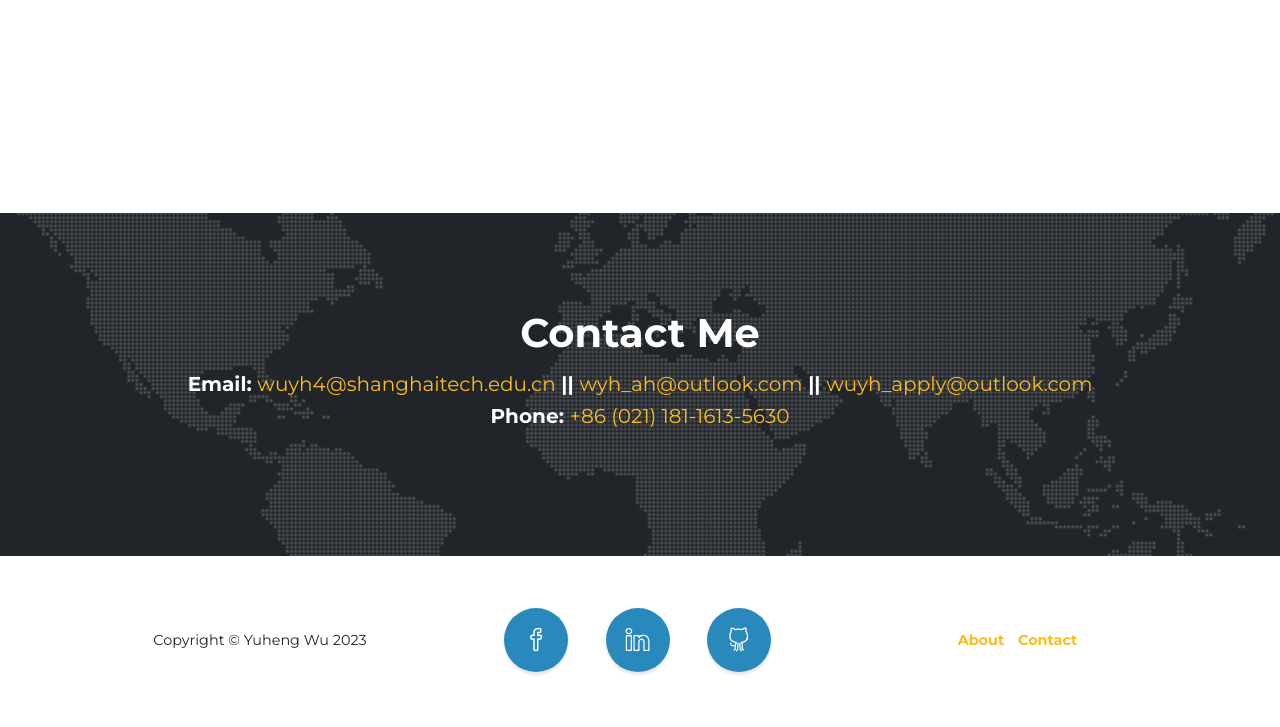
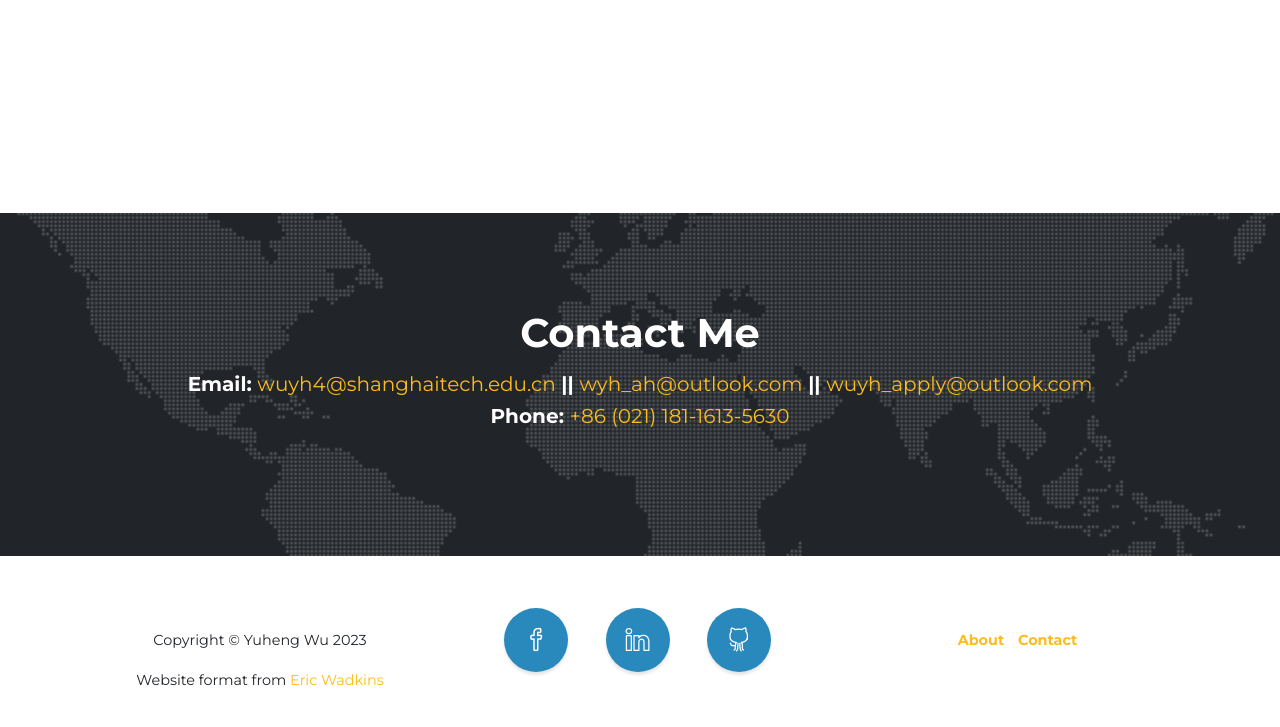
Before and after one commit to wyh2ah/Portfolio, a plain HTML site: page index.html in a window 1280 px wide. Shown: the part 4347-5074 px from the top of the page. Drawn offline with Linux system fonts and the light colour scheme; a script that the page names is missing; a web font is replaced by a local one.

Commit message:
2023/10/23.2

```diff
--- a/index.html
+++ b/index.html
@@ -554,9 +554,9 @@ Identification and Initialization Analysis</h5></a> (contributor, &sect;2)
               <div class="col-md-4 mb-4">
                 <span class="copyright">Copyright &copy; Yuheng Wu 2023</span>
                 <br>
-                <!-- <span class="copyright">
-                  Website format from <a href="https://boynextdoor-cze.github.io" target="blank">Harry Chi</a>
-                </span> -->
+                <span class="copyright">
+                  Website format from <a href="http://www.ericwadkins.com/" target="blank">Eric Wadkins</a>
+                </span>
               </div>
 
               <div class="col-md-4">
```
